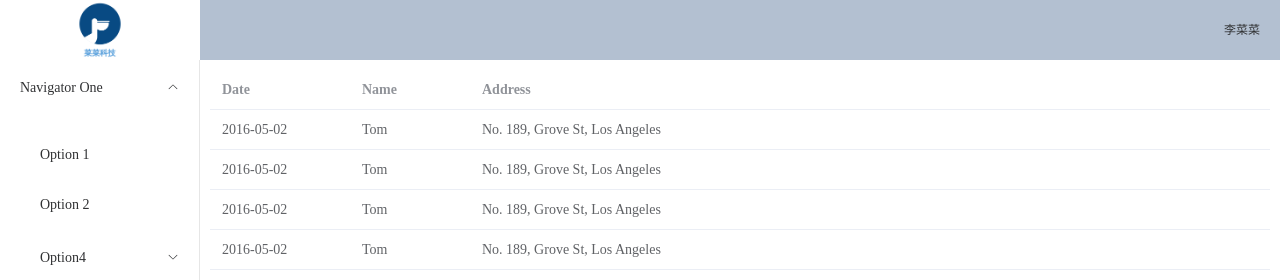
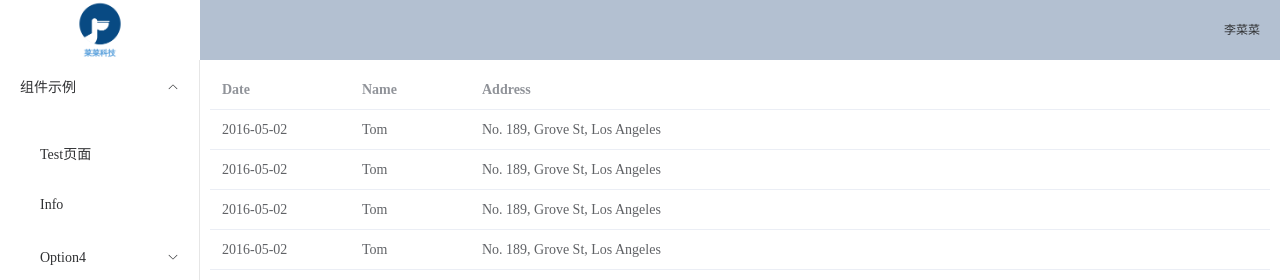
Before and after one commit to lqliqi/vue3-vite-element-plus-ts-admin, a Vue app: page /Test#/Home in a window 1280 px wide. Shown: the top 280 px of the page. Built offline with nearby package versions, Linux system fonts and the light colour scheme.

Commit message:
Test router 使用

```diff
--- a/src/router/index.ts
+++ b/src/router/index.ts
@@ -4,7 +4,7 @@ const routes: Array<RouteRecordRaw> = [
   {
     path: '/',
     name: 'Layout',
-    redirect: '/Test',
+    redirect: '/Home',
     component: () => import('@/views/Layout/index.vue'),
     children: [
       {
--- a/src/views/Layout/index.vue
+++ b/src/views/Layout/index.vue
@@ -5,10 +5,10 @@
         <div class="logo"></div>
         <el-menu :default-openeds="['1', '3']">
           <el-sub-menu index="1">
-            <template #title><i class="el-icon-message"></i>Navigator One</template>
+            <template #title><i class="el-icon-message"></i>组件示例</template>
             <el-menu-item-group>
-              <el-menu-item index="1-1">Option 1</el-menu-item>
-              <el-menu-item index="1-2">Option 2</el-menu-item>
+              <el-menu-item index="1-1" @click="goToPage('Test')">Test页面</el-menu-item>
+              <el-menu-item index="1-2" @click="goToPage('Test')">Info</el-menu-item>
             </el-menu-item-group>
             <el-sub-menu index="1-4">
               <template #title>Option4</template>
@@ -36,8 +36,18 @@
 </template>
 
 <script setup lang="ts">
+import { useRoute, useRouter } from 'vue-router';
 import Header from '@/components/Header.vue';
 import Footer from '@/components/Footer.vue';
+
+const route = useRoute();
+const router = useRouter();
+// 跳转路由
+function goToPage(name: string) {
+  console.log(route.query);
+  console.log(route.params);
+  router.push({ name });
+}
 </script>
 
 <style lang="less" scoped>
```
